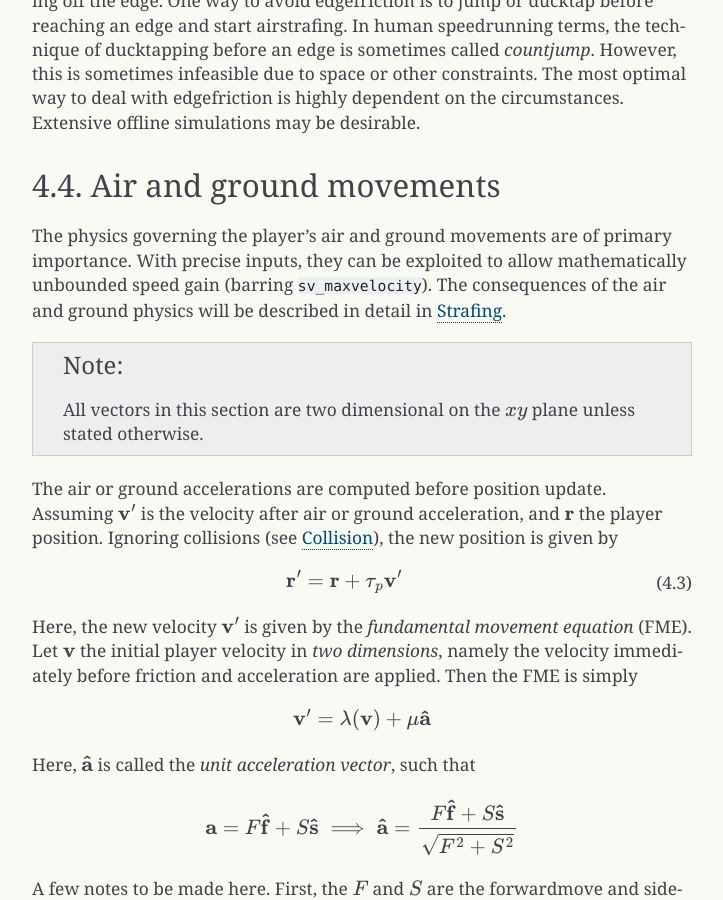
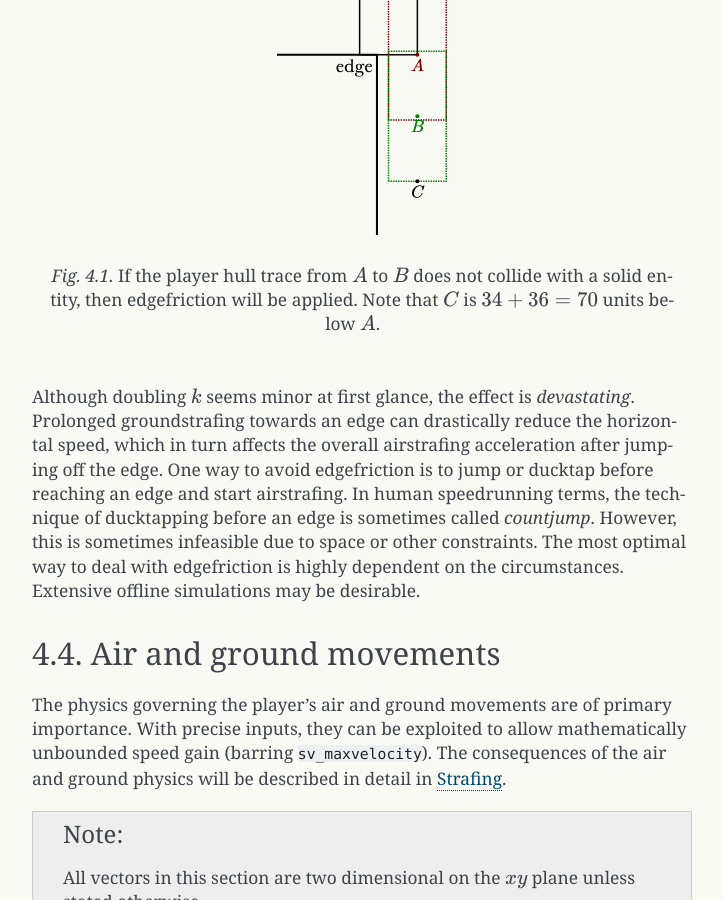
Before and after one commit to Matherunner/hldoc, a Sphinx documentation site: the page built from source/movement.rst, in a window 1280 px wide and 900 px high, scrolled down 4152 px. Shown: the whole window, without its empty margins (388-1111 px from the left). Built offline with Sphinx 7.4.7, drawn with Linux system fonts in a browser that asks for light colours; formulas are drawn with MathJax 3.

Commit message:
Add edgefriction figure

```diff
--- a/source/movement.rst
+++ b/source/movement.rst
@@ -128,6 +128,11 @@ Here, :math:`\operatorname{diag}(1,1,0)` is a matrix with diagonal entries of :m
    \end{cases}
 
 See :ref:`ducking` for a descriptions of ducking states. Effectively, this makes :math:`A` level with the player's feet. With :math:`A` and :math:`B` computed, the game performs a player trace from :math:`A` to :math:`B`. If nothing is in the way between the two points, the game will set :math:`e_f` to the value of ``edgefriction``. In the default settings of Half-Life, this amounts to :math:`e_f = 2`, doubling :math:`k` from its normal value.
+
+.. figure:: images/edgefriction-1.svg
+   :name: edgefriction trace
+
+   If the player hull trace from :math:`A` to :math:`B` does not collide with a solid entity, then edgefriction will be applied. Note that :math:`C` is :math:`34 + 36 = 70` units below :math:`A`.
 
 Although doubling :math:`k` seems minor at first glance, the effect is *devastating*. Prolonged groundstrafing towards an edge can drastically reduce the horizontal speed, which in turn affects the overall airstrafing acceleration after jumping off the edge. One way to avoid edgefriction is to jump or ducktap before reaching an edge and start airstrafing. In human speedrunning terms, the technique of ducktapping before an edge is sometimes called *countjump*. However, this is sometimes infeasible due to space or other constraints. The most optimal way to deal with edgefriction is highly dependent on the circumstances. Extensive offline simulations may be desirable.
 
```
Also changed, not shown: source/images/edgefriction-1.svg (added), 2 other files.
